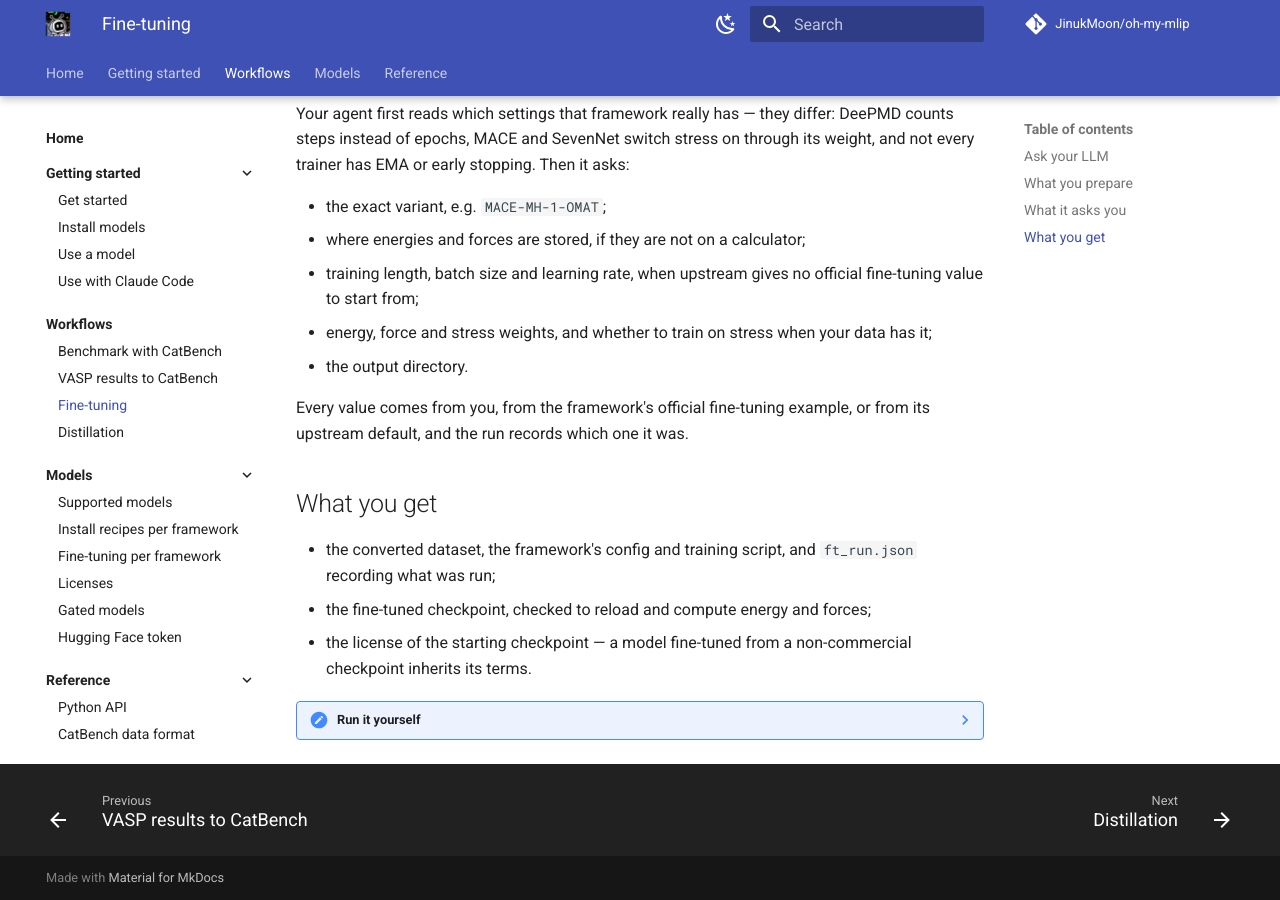
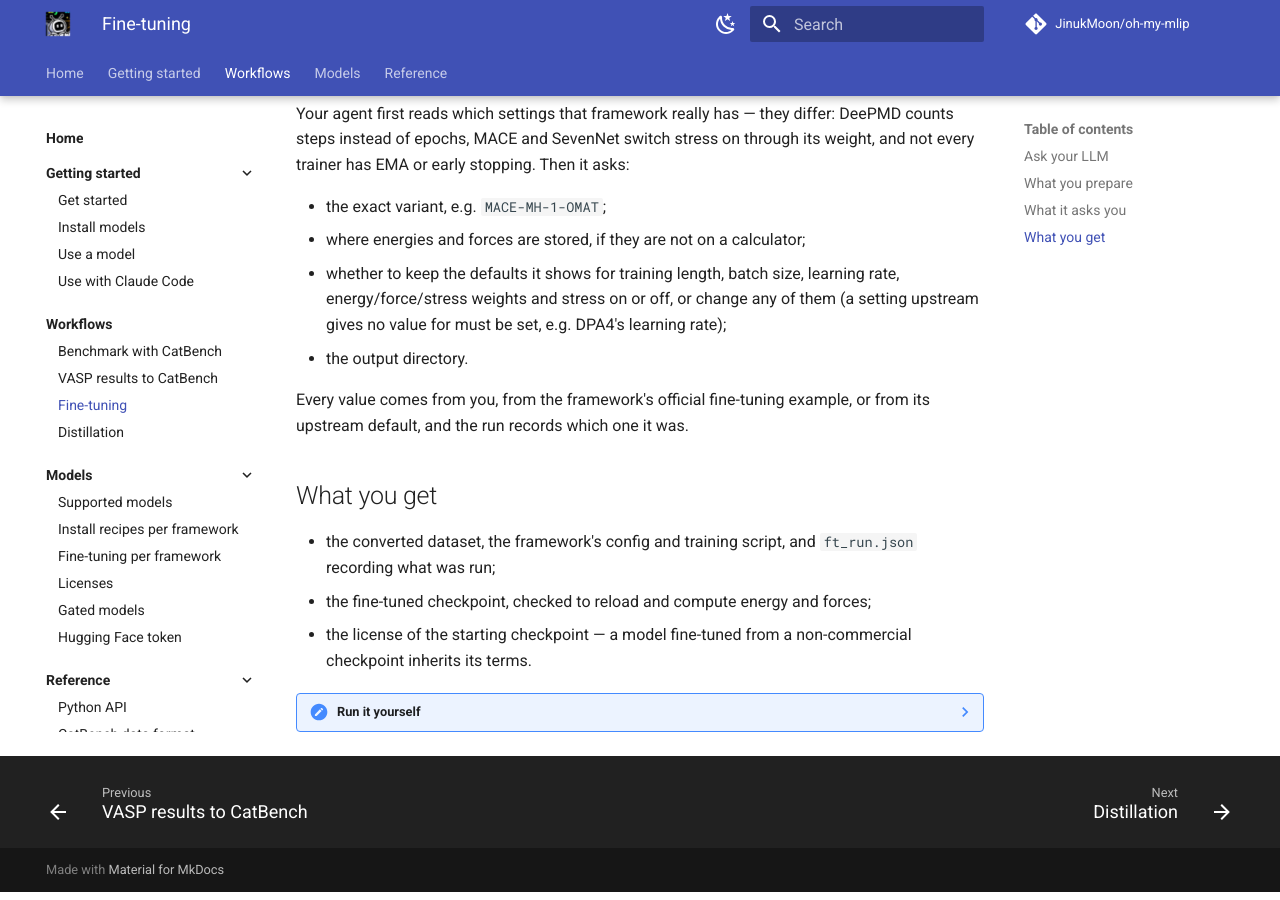
Before and after one commit to JinukMoon/oh-my-mlip, an MkDocs documentation site: the page built from docs/howto/finetune.md, in a window 1280 px wide and 900 px high, scrolled down 683 px. Built offline with MkDocs 1.6.1 and Material for MkDocs 9.7.7, drawn with Linux system fonts in a browser that asks for light colours; comment, search, counter and statistics services are not loaded.

Commit message:
finetune docs: run with defaults, ask the user whether to change them
The fine-tune path provides the upstream training skeleton with default
hyperparameters. The agent now shows the key settings with the value each will
take and asks whether to keep or change them, then runs with the user's values
without tuning them; only a setting with no official or upstream default must be
asked. Previously it asked only about settings without a usable value.

```diff
--- a/docs/howto/finetune.md
+++ b/docs/howto/finetune.md
@@ -31,10 +31,9 @@
 
 - the exact variant, e.g. `MACE-MH-1-OMAT`;
 - where energies and forces are stored, if they are not on a calculator;
-- training length, batch size and learning rate, when upstream gives no official
-  fine-tuning value to start from;
-- energy, force and stress weights, and whether to train on stress when your data
-  has it;
+- whether to keep the defaults it shows for training length, batch size, learning
+  rate, energy/force/stress weights and stress on or off, or change any of them
+  (a setting upstream gives no value for must be set, e.g. DPA4's learning rate);
 - the output directory.
 
 Every value comes from you, from the framework's official fine-tuning example, or
```
Also changed, not shown: AGENTS.md (+8 -4 lines), recipes/finetune.md (+4 -3 lines).
